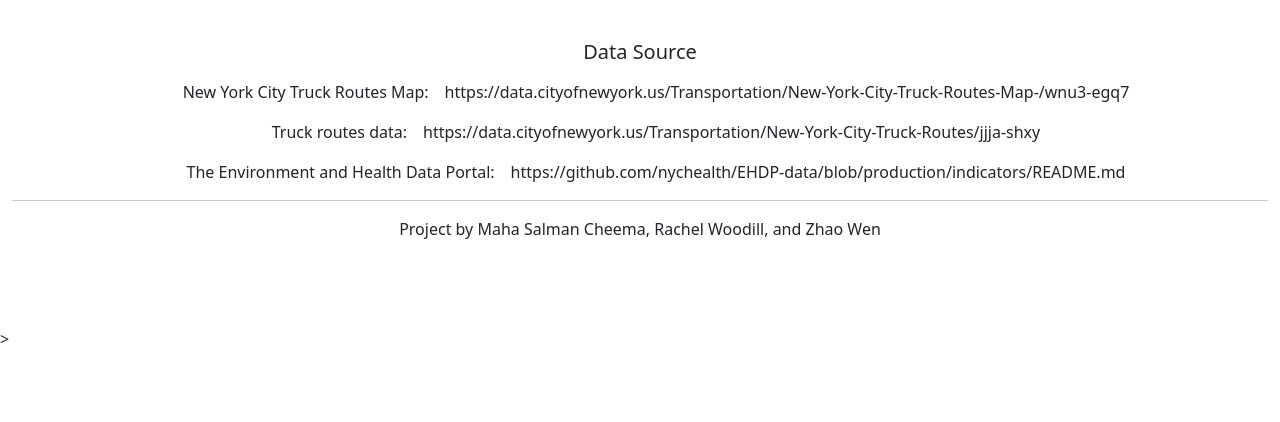
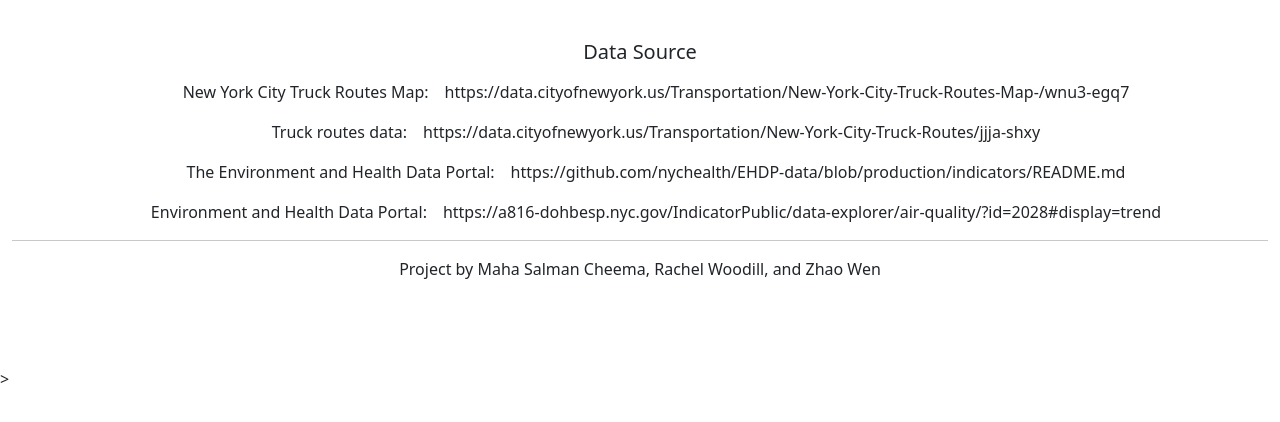
Before and after one commit to rwoodill/air-quality-NYC, a Flask app: page /about in a window 1280 px wide. Shown: the part 282-704 px from the top of the page. Run offline with Flask 3, Linux system fonts and the light colour scheme.

Commit message:
update about page

```diff
--- a/templates/about.html
+++ b/templates/about.html
@@ -58,9 +58,7 @@
           <ul>New York City Truck Routes Map:&emsp;https://data.cityofnewyork.us/Transportation/New-York-City-Truck-Routes-Map-/wnu3-egq7</ul>
           <ul>Truck routes data:&emsp;https://data.cityofnewyork.us/Transportation/New-York-City-Truck-Routes/jjja-shxy</ul>
           <ul>The Environment and Health Data Portal:&emsp;https://github.com/nychealth/EHDP-data/blob/production/indicators/README.md</ul>
-          <ul></ul>
-          <ul></ul>
-          <ul></ul>
+          <ul>Environment and Health Data Portal:&emsp;https://a816-dohbesp.nyc.gov/IndicatorPublic/data-explorer/air-quality/?id=2028#display=trend</ul>
         </p>
 
         <hr />
```
